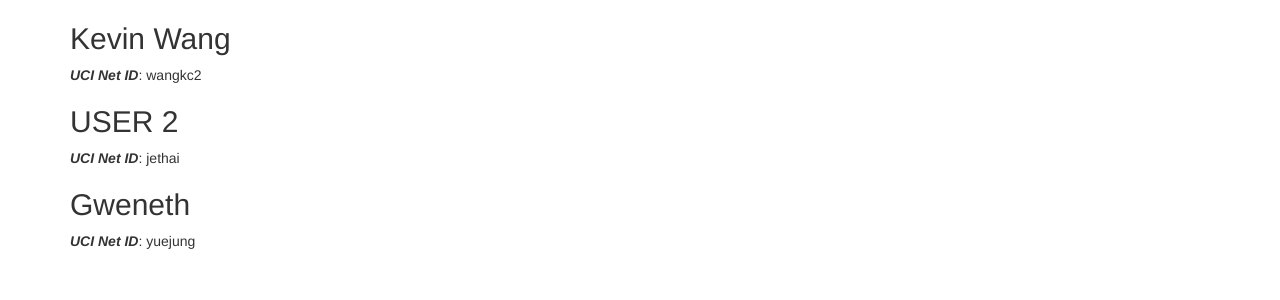
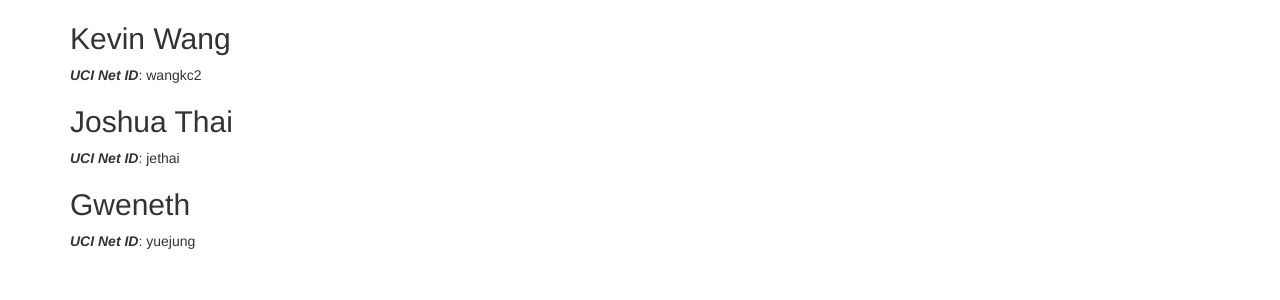
Before and after one commit to geeeeeeeeew/CS-175-Team-Direction-, a Jekyll site: the page built from docs/team.md, in a window 1280 px wide. Shown: the part 211-511 px from the top of the page. Built offline with Jekyll 4.4.1, drawn with Linux system fonts in a browser that asks for light colours.

Commit message:
Update team.md

```diff
--- a/docs/team.md
+++ b/docs/team.md
@@ -9,7 +9,7 @@
 ## Kevin Wang
 ***UCI Net ID***: wangkc2
 
-## USER 2
+## Joshua Thai
 ***UCI Net ID***: jethai
 
 ## Gweneth
```
